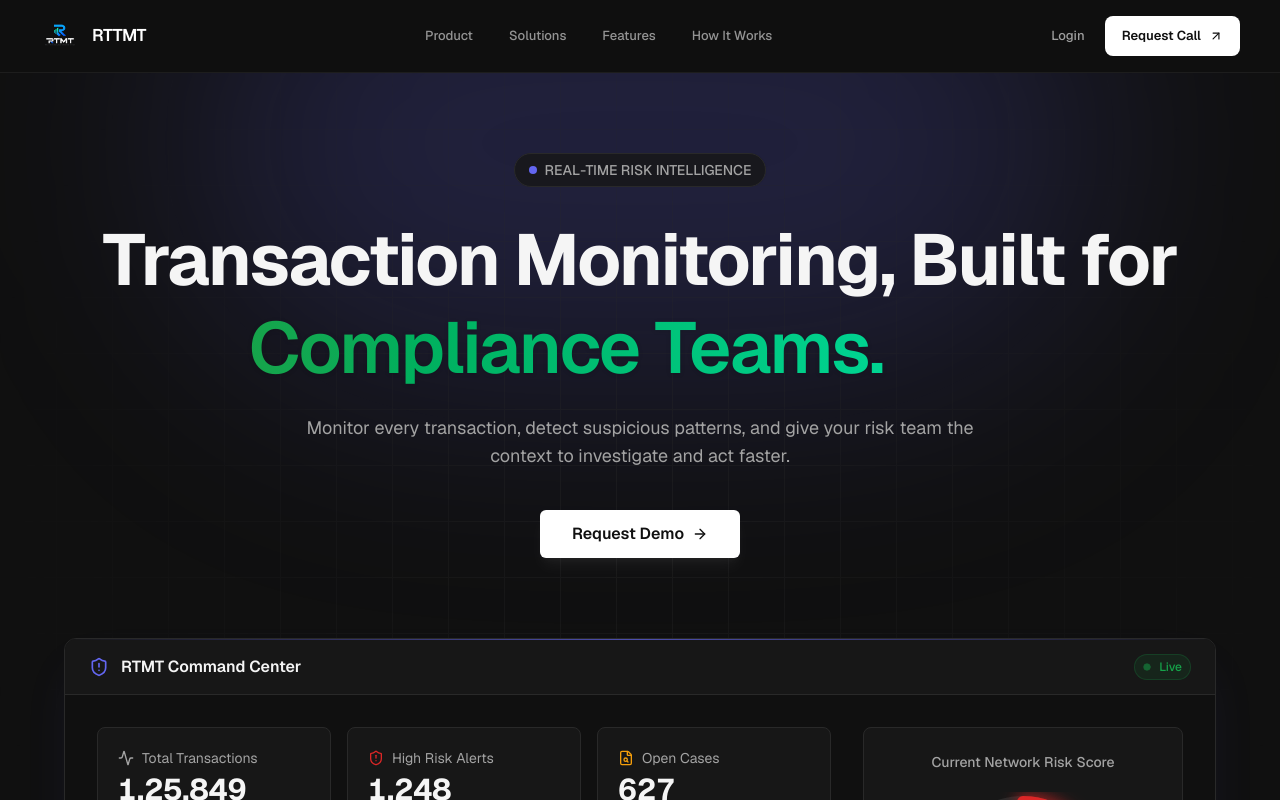
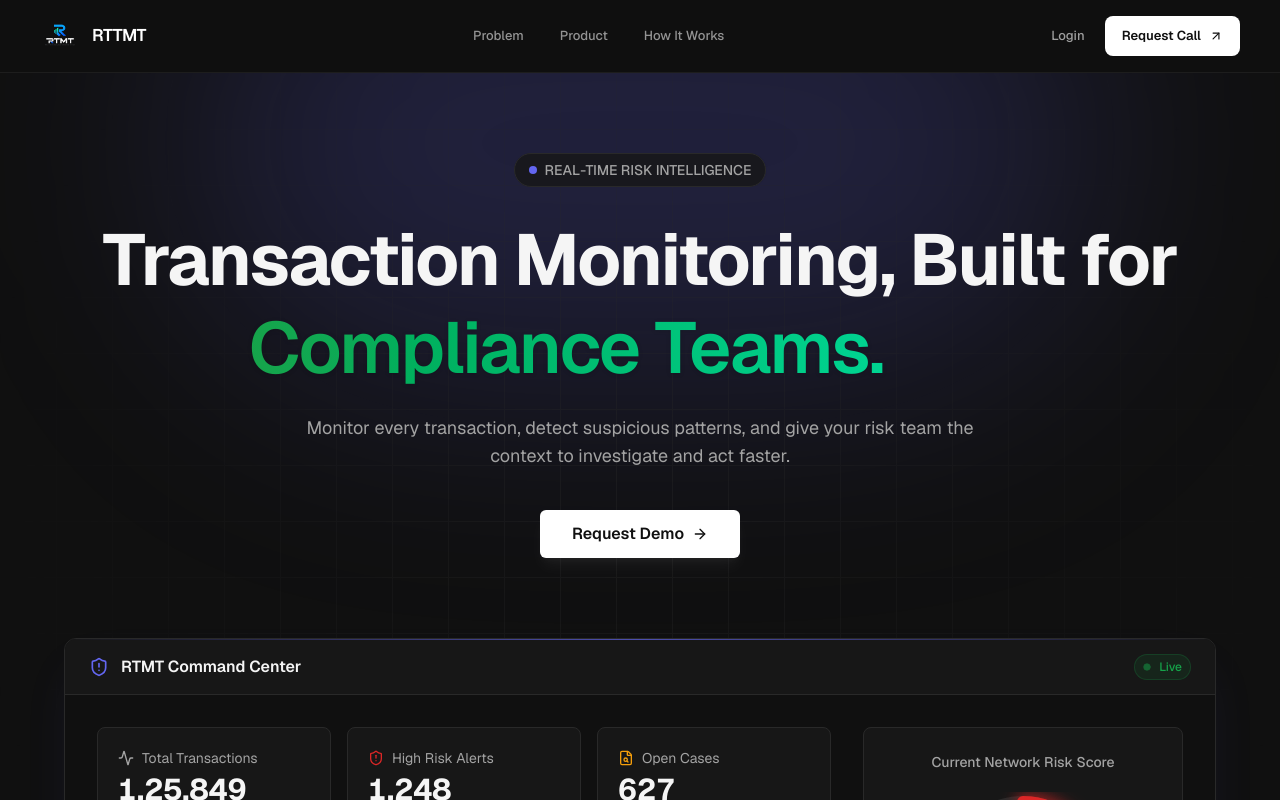
Before and after one commit to 0xkid-root/RTTMT-Ui, a Next.js app: page / in a window 1280 px wide. Shown: the top 800 px of the page. Built offline with nearby package versions, Linux system fonts and the light colour scheme.

Commit message:
navbar issue fix

```diff
--- a/src/app/globals.css
+++ b/src/app/globals.css
@@ -59,6 +59,11 @@
   --font-mono: var(--font-geist-mono);
 }
 
+html {
+  scroll-behavior: smooth;
+  scroll-padding-top: 80px; /* Accounts for the sticky header height */
+}
+
 body {
   background: var(--background);
   color: var(--foreground);
--- a/src/features/landing/components/landing-page.tsx
+++ b/src/features/landing/components/landing-page.tsx
@@ -18,10 +18,17 @@ export function LandingPage() {
       <main className="flex-1 flex flex-col">
         <HeroSection />
         <TrustBar />
-        <ProblemSection />
-        <ProductSection />
-        <HowRtmtWorksSection />
+        <div id="problem">
+          <ProblemSection />
+        </div>
+        <div id="product">
+          <ProductSection />
+        </div>
+        <div id="how-it-works">
+          <HowRtmtWorksSection />
+        </div>
         <WhyRealTimeRiskSection />
+
 
         <CtaSection />
       </main>
--- a/src/features/landing/data/landing-content.ts
+++ b/src/features/landing/data/landing-content.ts
@@ -1,9 +1,8 @@
 import { NavItem, FooterGroup } from '../types/landing';
 
 export const MAIN_NAV: NavItem[] = [
+  { label: 'Problem', href: '#problem' },
   { label: 'Product', href: '#product' },
-  { label: 'Solutions', href: '#solutions' },
-  { label: 'Features', href: '#features' },
   { label: 'How It Works', href: '#how-it-works' },
 ];
 
```
